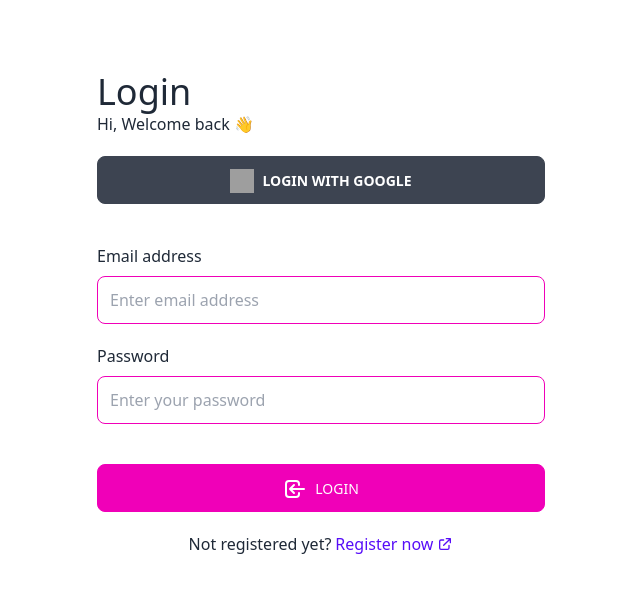
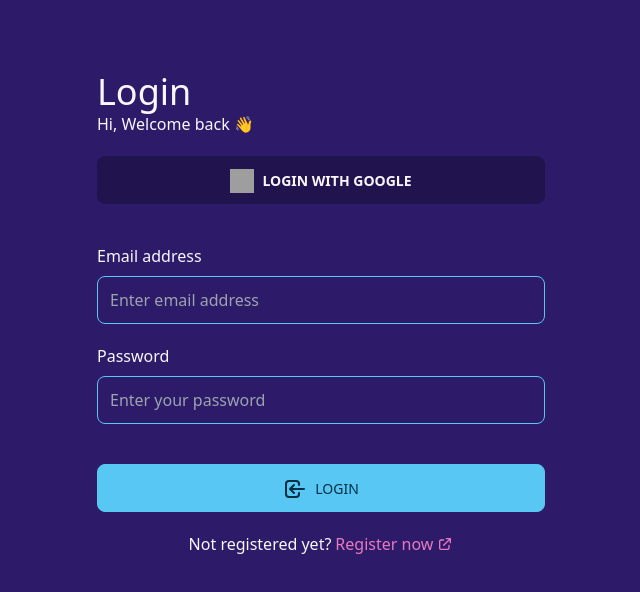
Before and after one commit to ManideepPaul/to-do-frontend, a Next.js app: page /page/login in a window 1280 px wide. Shown: the top 592 px of the page, without its empty margins (319-959 px from the left). Built offline with nearby package versions, Linux system fonts and the light colour scheme; grey boxes are pictures that could not be loaded.

Commit message:
un used theme removed from the daisyui plugin

```diff
--- a/tailwind.config.js
+++ b/tailwind.config.js
@@ -10,7 +10,7 @@ module.exports = {
   plugins: [require("daisyui")],
   daisyui: {
     styled: true,
-    themes: true,
+    themes: ["synthwave"],
     base: true,
     utils: true,
     logs: true,
```
